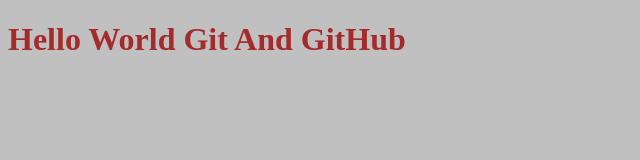
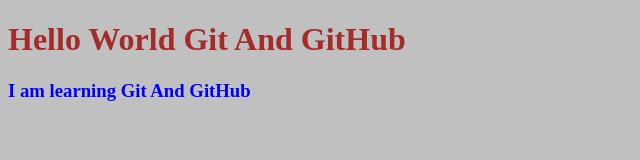
Before and after one commit to AmjadAmeen/myProject, a plain HTML site: page index.html in a window 1280 px wide. Shown: the whole page, without its empty margins (0-640 px from the left). Drawn offline with Linux system fonts and the light colour scheme.

Commit message:
creating tag in file index.html and create style tag in file style.css

```diff
--- a/index.html
+++ b/index.html
@@ -8,6 +8,9 @@
 </head>
 <body>
     <h1>Hello World Git And GitHub</h1>
+    <div>
+        <h3>I am learning Git And GitHub </h3>
+    </div>
     <script src="app.js"></script>
 </body>
 </html>
--- a/style.css
+++ b/style.css
@@ -4,3 +4,6 @@ h1{
 body{
     background-color: silver;
 }
+div{
+    color: blue;
+}
```
